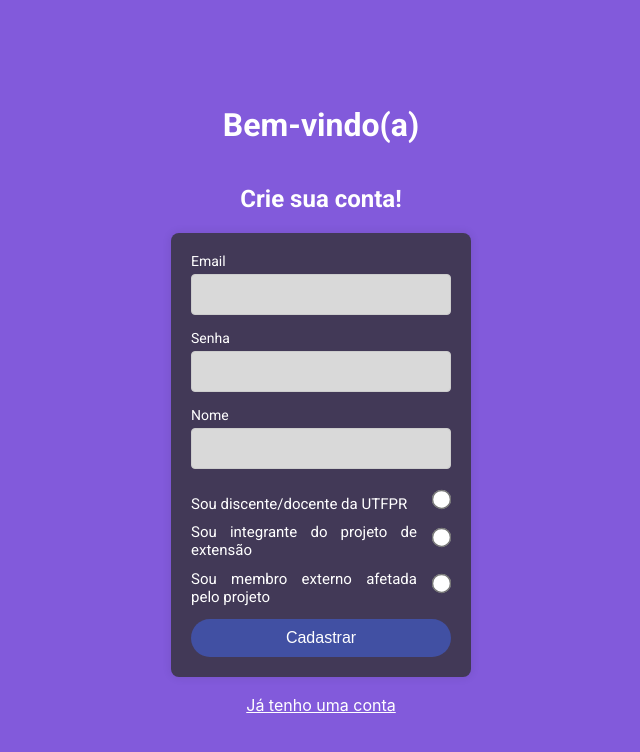
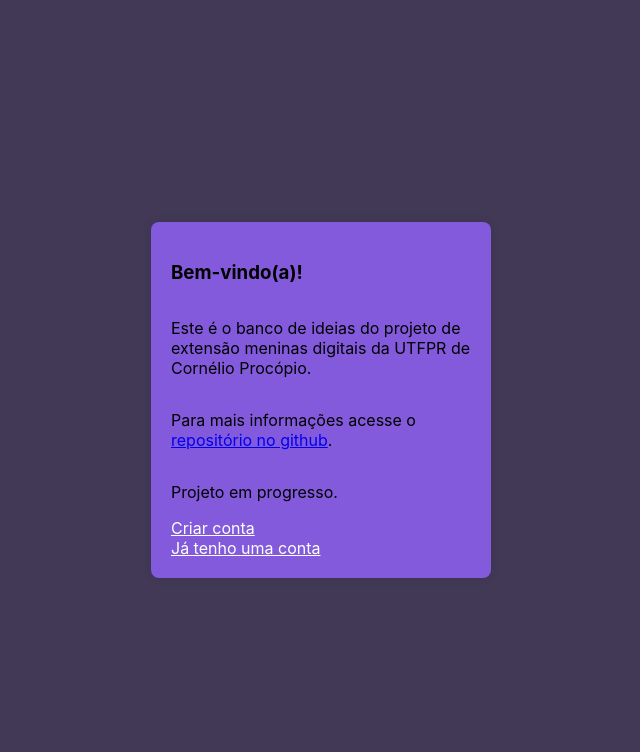
Before and after one commit to JPCassimiro/banco-de-ideias-certificadora-3, a React (Create React App) app: page / in a window 1280 px wide. Shown: the top 752 px of the page, without its empty margins (319-959 px from the left). Built offline with nearby package versions, Linux system fonts and the light colour scheme.

Commit message:
simple homepage

```diff
--- a/src/App.js
+++ b/src/App.js
@@ -2,6 +2,7 @@ import React from 'react';
 import LoginPage from './screens/Login/Login';
 import SignPage from './screens/Sign/Sign';
 import IdeasPage from './screens/Ideas/Ideas';
+import Homepage from './screens/Homepage/Homepage';
 import { ProfilePage } from './screens/Profile/Profile';
 import { BrowserRouter, Routes, Route } from 'react-router-dom';
 
@@ -10,11 +11,12 @@ const App = () => {
   return (
     <BrowserRouter>
       <Routes>
-        <Route path="/banco-de-ideias-cetificadora-3/" index element={<SignPage />} />
+        <Route path="/banco-de-ideias-cetificadora-3/" index element={<Homepage />} />
+        <Route path="/banco-de-ideias-cetificadora-3/SignPage" element={<SignPage />} />
         <Route path="/banco-de-ideias-cetificadora-3/LoginPage" element={<LoginPage />} />
         <Route path="/banco-de-ideias-cetificadora-3/IdeasPage" element={<IdeasPage />} />
         <Route path="/banco-de-ideias-cetificadora-3/ProfilePage" element={<ProfilePage />} />
-        <Route path="*" element={<SignPage />} />
+        <Route path="*" element={<Homepage />} />
       </Routes>
     </BrowserRouter>
   )
--- /dev/null
+++ b/src/screens/Homepage/Homepage.css
@@ -0,0 +1,18 @@
+.center-square {
+    display: flex;
+    flex-direction: column;
+    width: 300px;
+    padding: 20px;
+    background-color: #825ADB;
+    box-shadow: 0 0 10px rgba(0, 0, 0, 0.1);
+    border-radius: 8px;
+  }
+
+  .home-page {
+    display: flex;
+    flex-direction: column;
+    align-items: center;
+    justify-content: center;
+    height: 100vh;
+    background-color: #423957;
+  }
--- /dev/null
+++ b/src/screens/Homepage/Homepage.js
@@ -0,0 +1,27 @@
+import { Link } from "react-router-dom"
+import "../Homepage/Homepage.css"
+
+const Homepage = () =>{
+    return(
+        <div className="home-page">
+            <div className="center-square">
+                <h3>
+                    Bem-vindo(a)!
+                </h3>
+                <p>
+                    Este é o banco de ideias do projeto de extensão meninas digitais da UTFPR de Cornélio Procópio.
+                </p>
+                <p>
+                    Para mais informações acesse o <a href="https://github.com/JPCassimiro/banco-de-ideias-cetificadora-3">repositório no github</a>.
+                </p>
+                <p>
+                    Projeto em progresso.
+                </p>
+                <Link to="/banco-de-ideias-cetificadora-3/SignPage" className="create-account">Criar conta</Link>
+                <Link to="/banco-de-ideias-cetificadora-3/LoginPage" className="login-account">Já tenho uma conta</Link>
+            </div>
+        </div>
+    )
+}
+
+export default Homepage
```
